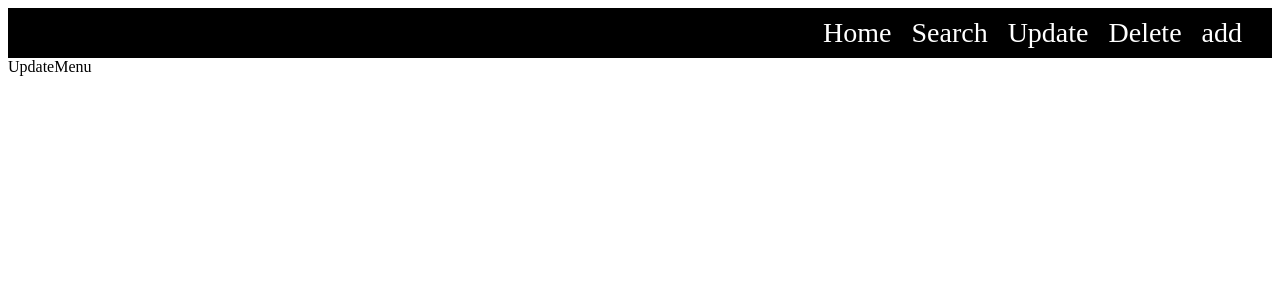
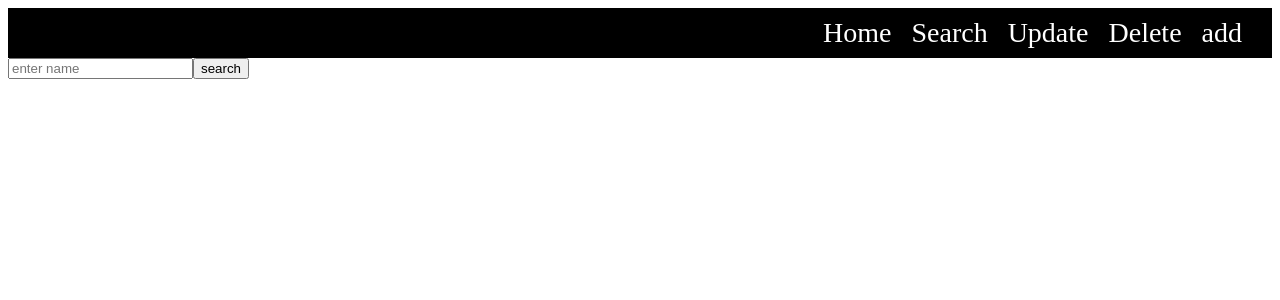
Before and after one commit to versatilemage/model-kfc-application, a React (Create React App) app in the folder client/: page /update in a window 1280 px wide. Shown: the top 300 px of the page. Built offline with nearby package versions, Linux system fonts and the light colour scheme.

Commit message:
Update UpdateMenu.js

```diff
--- a/client/src/Components/UpdateMenu.js
+++ b/client/src/Components/UpdateMenu.js
@@ -1,8 +1,28 @@
 import React from 'react'
 
+import { getupdateData } from '../redux/updatemenu';
+
+import {useSelector, useDispatch} from 'react-redux';
+
 function UpdateMenu() {
+
+  const state = useSelector((state) => state)
+  const dispatch = useDispatch()
+  const name = state['KfcaddData']['name']
+  const identifier = state['KfcaddData']['identifier']
+  const price = state['KfcaddData']['price']
+  const img = state['KfcaddData']['img']
+  const loading = state['KfcaddData']['loading']
+
+  const handleSubmit = (e) => {
+    e.preventDefault()
+    // dispatch(getupdateData())
+  }
   return (
-    <div>UpdateMenu</div>
+    <form onSubmit={handleSubmit}>
+      <input type="text" placeholder='enter name'/>
+      <button>search</button>
+    </form>
   )
 }
 
```
